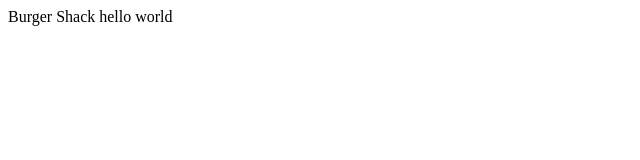
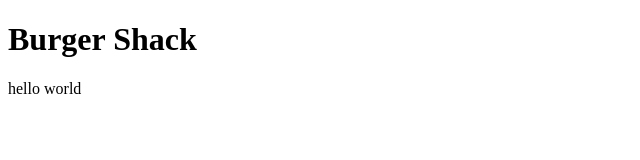
Before and after one commit to 21mellost/21mellost.github.io, a plain HTML site: page RestaurantLab/Restaurant.html in a window 1280 px wide. Shown: the whole page, without its empty margins (0-640 px from the left). Drawn offline with Linux system fonts and the light colour scheme.

Commit message:
Update Restaurant.html

```diff
--- a/RestaurantLab/Restaurant.html
+++ b/RestaurantLab/Restaurant.html
@@ -2,8 +2,9 @@
 <html>
 <head>
   <title> Burger Shack </title>
-  Burger Shack
+
 </head>
+  <h1> Burger Shack </h1>
 <body
 <p> hello world</p>
 </body>
```
